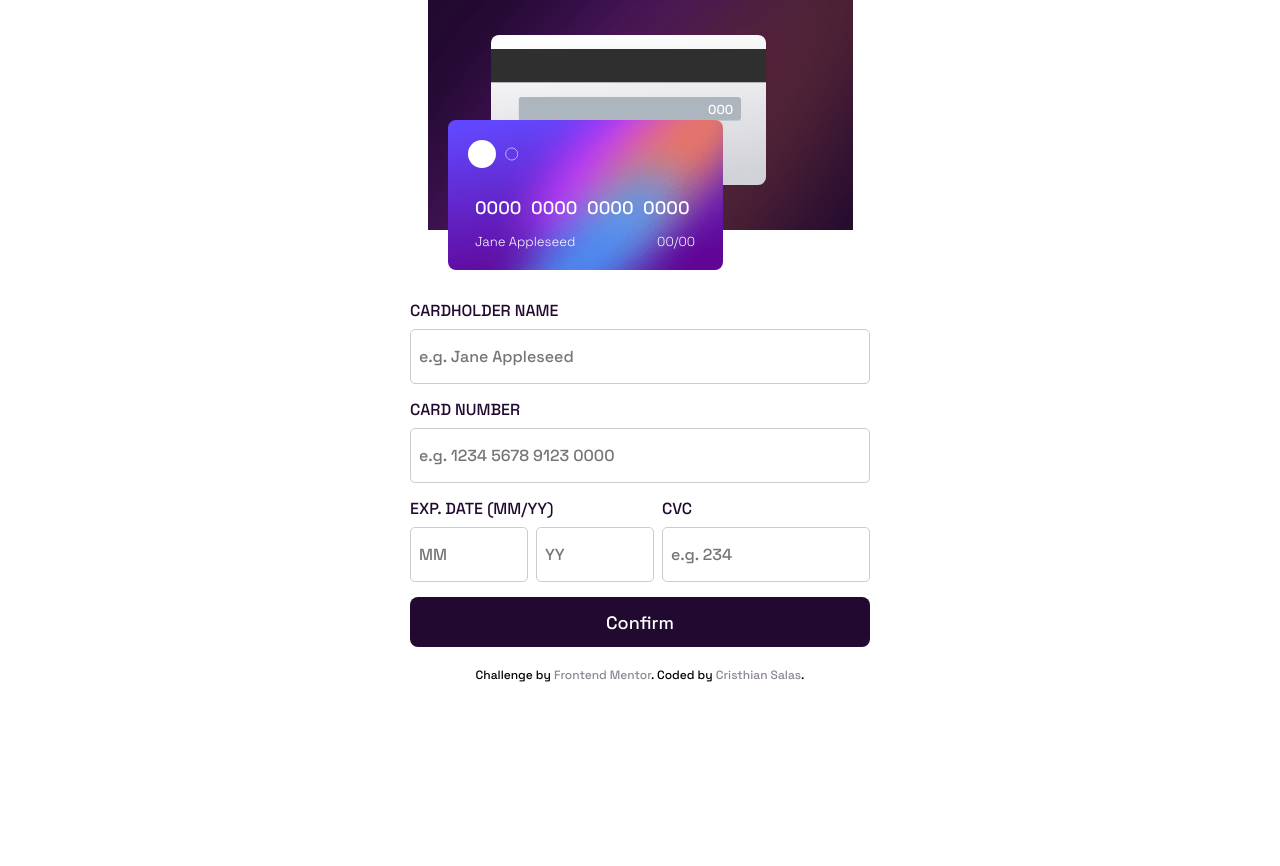
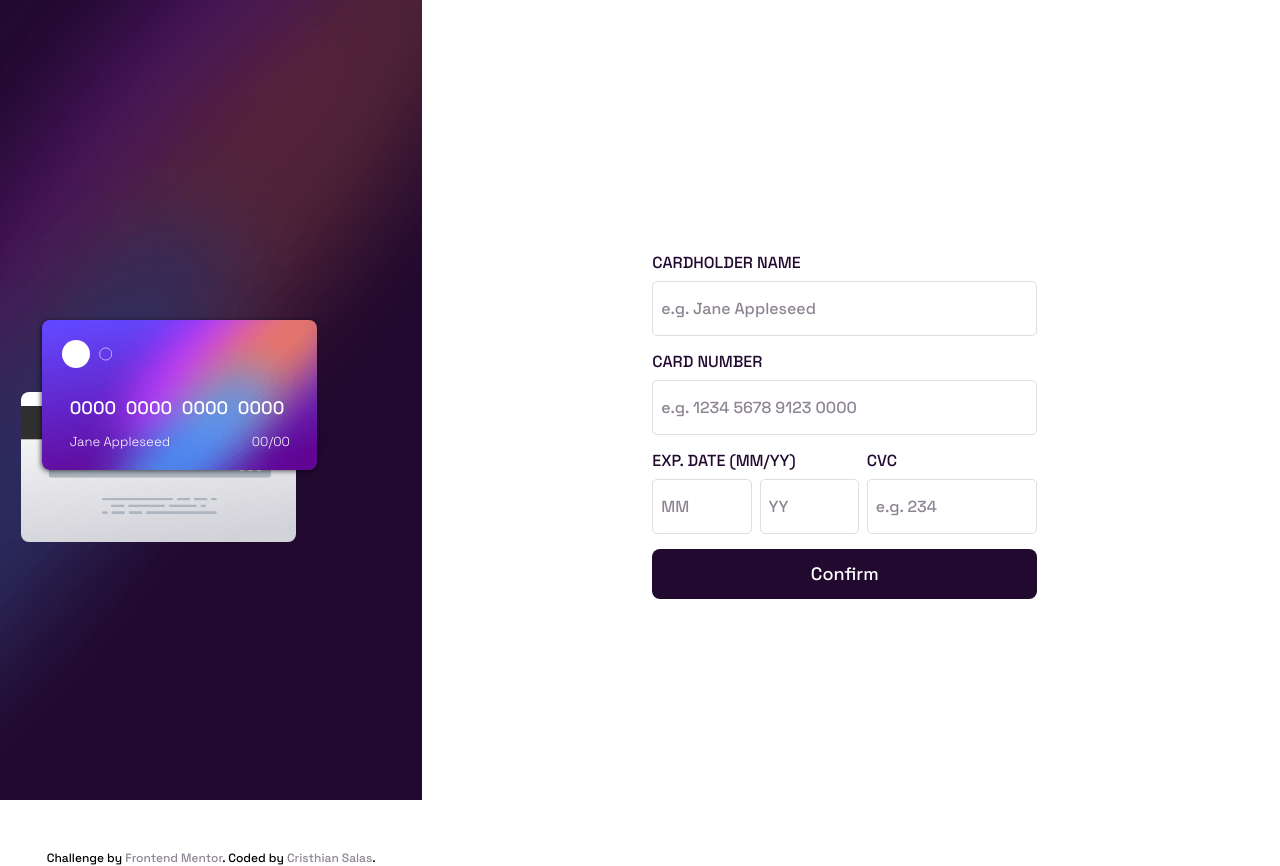
Before and after one commit to cristhian420/interactive-card, a website: page index.html in a window 1280 px wide. Before the commit the page ends 800 px from the top, so only its background shows below. Drawn offline with Linux system fonts and the light colour scheme.

Commit message:
style desktop design

```diff
--- a/style.css
+++ b/style.css
@@ -17,13 +17,16 @@
   box-sizing: border-box;
   font-family: 'Space Grotesk', sans-serif;
 }
+html {
+  height: 100vh;
+}
 label {
   margin-bottom: 8px;
 }
 input[type="text"],
 input[type="number"] {
   border-radius: 5px;
-  border: 1px solid #ccc;
+  border: 1px solid var(--light-grayish-violet);
   margin-bottom: 15px;
   font-size: 16px;
   font-weight: 500;
@@ -31,14 +34,18 @@ input[type="number"] {
   padding: 8px;
   width: 100%;
 }
+input::placeholder{
+  color: var(--dark-grayish-violet);
+}
 .main-container {
   display: grid;
   place-items: center;
   width: 100%;
   height: 100%;
+  min-width: 338px;
 }
 .card-section {
-  max-width: 425px;
+  max-width: 450px;
   width: 100%;
   height: 230px;
   background-image: var(--bg-card-section-desktop);
@@ -56,6 +63,7 @@ input[type="number"] {
   left: 20px;
   border-radius: 8px;
   z-index: 2;
+  box-shadow: 1px -1px 5px rgba(0, 0, 0, 0.651) ;
 }
 .card-data-container {
   display: grid;
@@ -114,7 +122,7 @@ input[type="number"] {
   padding: 20px;
   display: flex;
   flex-direction: column;
-  max-width: 500px;
+  max-width: 425px;
   margin: 0 auto;
   color: var(--very-dark-violet);
 }
@@ -160,3 +168,43 @@ input[type="number"] {
   text-decoration: none;
   cursor: pointer;
 }
+
+@media screen and (min-width: 768px) {
+  .main-container {
+    grid-template-columns: 33% 66%;
+  }
+  .card-section {
+    height: 100vh;
+    place-self: start;
+  }
+  .front-card {
+    top: 40%;
+    left: 10%;
+    box-shadow: -1px 1px 5px rgba(0, 0, 0, 0.651);
+  }
+  .back-card {
+    top: 49%;
+    left: 5%;
+  }
+
+}
+/* @media only screen and (min-width: 900px){
+  .main-container {
+    grid-template-columns: 33% 66%;
+  }
+  .front-card {
+    top: 30%;
+    left: 25%;
+    width: 325px;
+    height: 200px;
+  }
+  .back-card {
+    top: 40%;
+    left: 15%;
+    width: 325px;
+    height: 200px;
+  }
+  .attribution {
+    display: none;
+  }
+} */
```
Also changed, not shown: index.html (+0 -5 lines).
